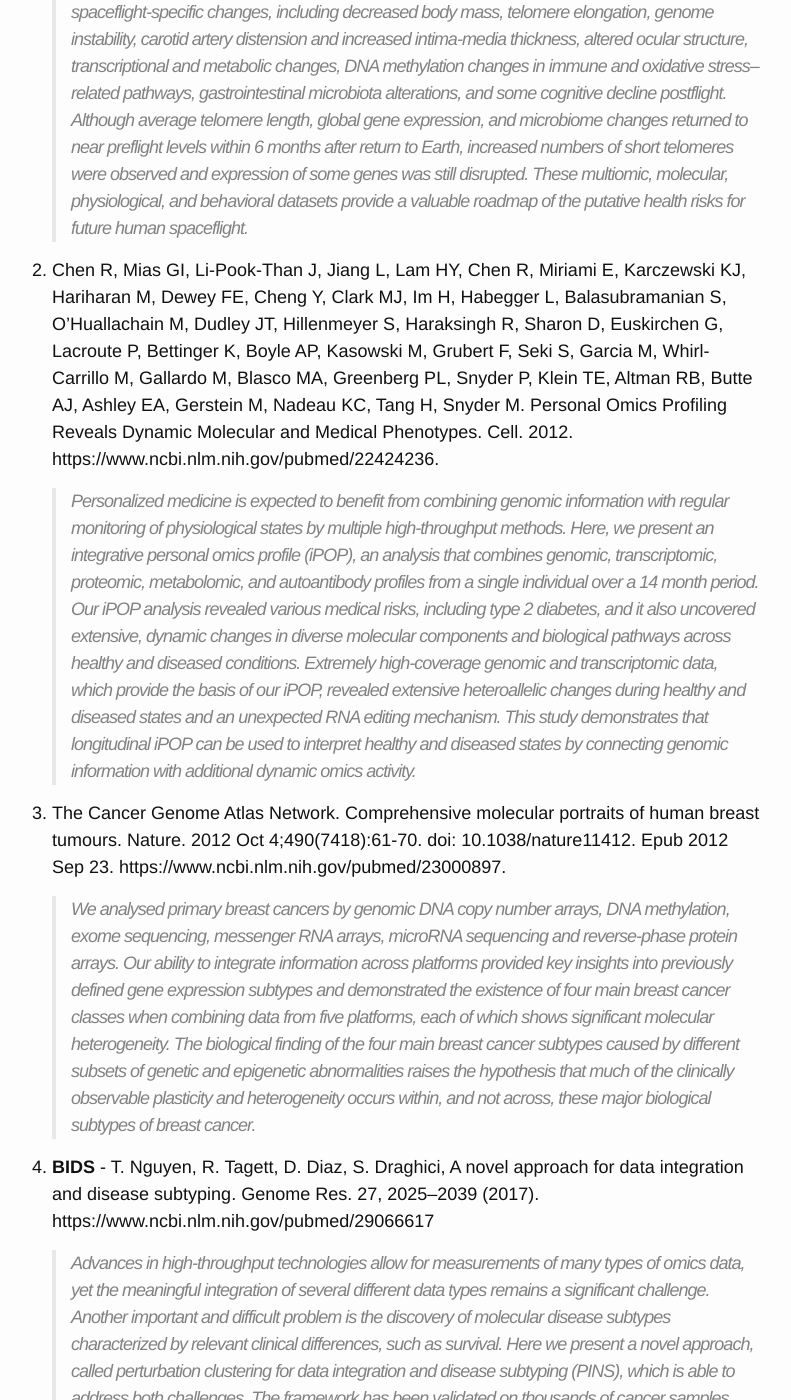
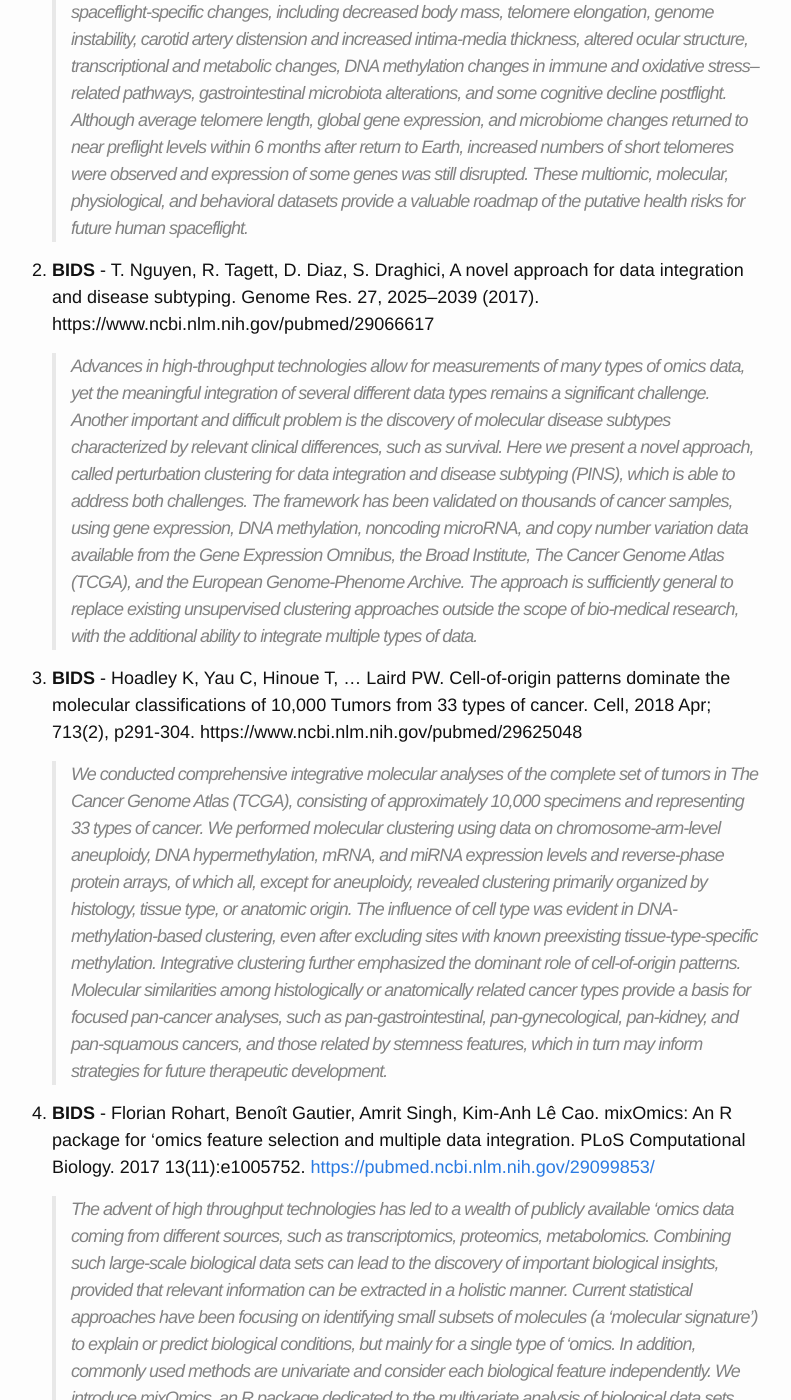
Before and after one commit to dcmb-courses/bioinf602-603, a Jekyll site: the page built from MultiOmics_Integration.md, in a window 1280 px wide and 1400 px high, scrolled down 264 px. Shown: the whole window, without its empty margins (248-1039 px from the left). Built offline with Jekyll 4.4.1, drawn with Linux system fonts in a browser that asks for light colours.

Commit message:
Update MultiOmics_Integration.md - removed papers 2012 and older

```diff
--- a/MultiOmics_Integration.md
+++ b/MultiOmics_Integration.md
@@ -9,14 +9,6 @@ permalink: /MultiOmics_Integration/
 1. Francine E. Garrett-Bakelman, Manjula Darshi3, Stefan J. Green et al. The NASA Twins Study: A multidimensional analysis of a year-long human spaceflight. Science  12 Apr 2019: Vol. 364, Issue 6436, eaau8650 DOI: 10.1126/science.aau8650.
 
    >To understand the health impact of long-duration spaceflight, one identical twin astronaut was monitored before, during, and after a 1-year mission onboard the International Space Station; his twin served as a genetically matched ground control. Longitudinal assessments identified spaceflight-specific changes, including decreased body mass, telomere elongation, genome instability, carotid artery distension and increased intima-media thickness, altered ocular structure, transcriptional and metabolic changes, DNA methylation changes in immune and oxidative stress–related pathways, gastrointestinal microbiota alterations, and some cognitive decline postflight. Although average telomere length, global gene expression, and microbiome changes returned to near preflight levels within 6 months after return to Earth, increased numbers of short telomeres were observed and expression of some genes was still disrupted. These multiomic, molecular, physiological, and behavioral datasets provide a valuable roadmap of the putative health risks for future human spaceflight.
-
-1. Chen R, Mias GI, Li-Pook-Than J, Jiang L, Lam HY, Chen R, Miriami E, Karczewski KJ, Hariharan M, Dewey FE, Cheng Y, Clark MJ, Im H, Habegger L, Balasubramanian S, O'Huallachain M, Dudley JT, Hillenmeyer S, Haraksingh R, Sharon D, Euskirchen G, Lacroute P, Bettinger K, Boyle AP, Kasowski M, Grubert F, Seki S, Garcia M, Whirl-Carrillo M, Gallardo M, Blasco MA, Greenberg PL, Snyder P, Klein TE, Altman RB, Butte AJ, Ashley EA, Gerstein M, Nadeau KC, Tang H, Snyder M. Personal Omics Profiling Reveals Dynamic Molecular and Medical Phenotypes. Cell. 2012. https://www.ncbi.nlm.nih.gov/pubmed/22424236.
-
-   >Personalized medicine is expected to benefit from combining genomic information with regular monitoring of physiological states by multiple high-throughput methods. Here, we present an integrative personal omics profile (iPOP), an analysis that combines genomic, transcriptomic, proteomic, metabolomic, and autoantibody profiles from a single individual over a 14 month period. Our iPOP analysis revealed various medical risks, including type 2 diabetes, and it also uncovered extensive, dynamic changes in diverse molecular components and biological pathways across healthy and diseased conditions. Extremely high-coverage genomic and transcriptomic data, which provide the basis of our iPOP, revealed extensive heteroallelic changes during healthy and diseased states and an unexpected RNA editing mechanism. This study demonstrates that longitudinal iPOP can be used to interpret healthy and diseased states by connecting genomic information with additional dynamic omics activity.
-
-1. The Cancer Genome Atlas Network. Comprehensive molecular portraits of human breast tumours. Nature. 2012 Oct 4;490(7418):61-70. doi: 10.1038/nature11412. Epub 2012 Sep 23. https://www.ncbi.nlm.nih.gov/pubmed/23000897.
-
-   >We analysed primary breast cancers by genomic DNA copy number arrays, DNA methylation, exome sequencing, messenger RNA arrays, microRNA sequencing and reverse-phase protein arrays. Our ability to integrate information across platforms provided key insights into previously defined gene expression subtypes and demonstrated the existence of four main breast cancer classes when combining data from five platforms, each of which shows significant molecular heterogeneity. The biological finding of the four main breast cancer subtypes caused by different subsets of genetic and epigenetic abnormalities raises the hypothesis that much of the clinically observable plasticity and heterogeneity occurs within, and not across, these major biological subtypes of breast cancer.
 
 1. **BIDS** - T. Nguyen, R. Tagett, D. Diaz, S. Draghici, A novel approach for data integration and disease subtyping. Genome Res. 27, 2025–2039 (2017). https://www.ncbi.nlm.nih.gov/pubmed/29066617
 
```
